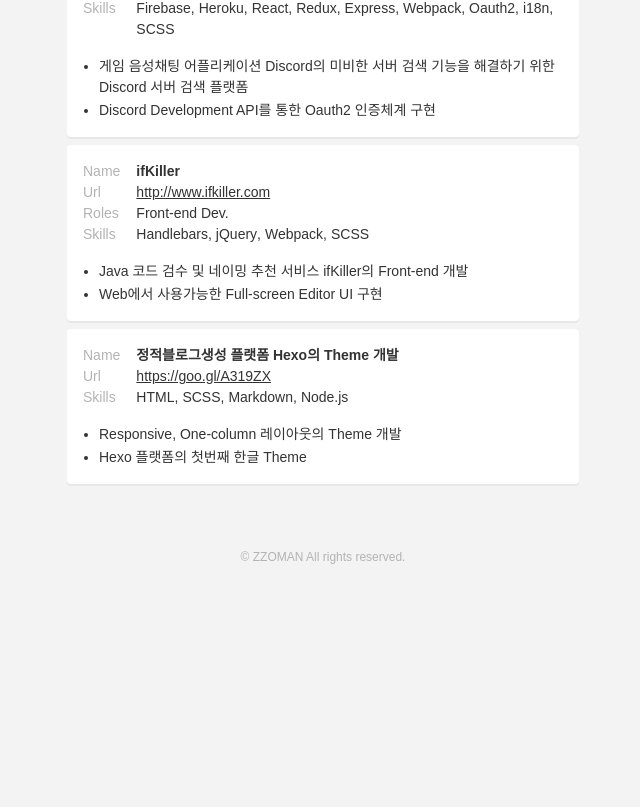
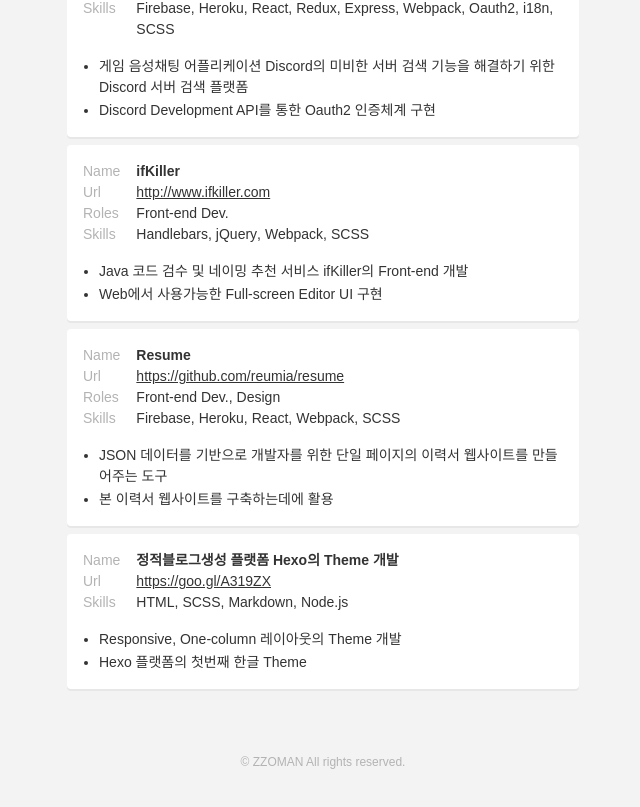
Before and after one commit to reumia/resume, a React app: page / in a window 1280 px wide. Shown: the part 3104-3911 px from the top of the page, without its empty margins (317-957 px from the left). Before the commit the page ends 3734 px from the top, so only its background shows below. Built offline with nearby package versions, Linux system fonts and the light colour scheme.

Commit message:
Resume 프로젝트 추가

```diff
--- a/src/data.js
+++ b/src/data.js
@@ -187,6 +187,16 @@ export default {
                 ]
             },
             {
+                'name': 'Resume',
+                'url': 'https://github.com/reumia/resume',
+                'roles': [ 'Front-end Dev.', 'Design' ],
+                'skills': [ 'Firebase', 'Heroku', 'React', 'Webpack', 'SCSS' ],
+                'descriptions': [
+                    'JSON 데이터를 기반으로 개발자를 위한 단일 페이지의 이력서 웹사이트를 만들어주는 도구',
+                    '본 이력서 웹사이트를 구축하는데에 활용'
+                ]
+            },
+            {
                 'name': '정적블로그생성 플랫폼 Hexo의 Theme 개발',
                 'url': 'https://goo.gl/A319ZX',
                 'skills': [ 'HTML', 'SCSS', 'Markdown', 'Node.js' ],
```
